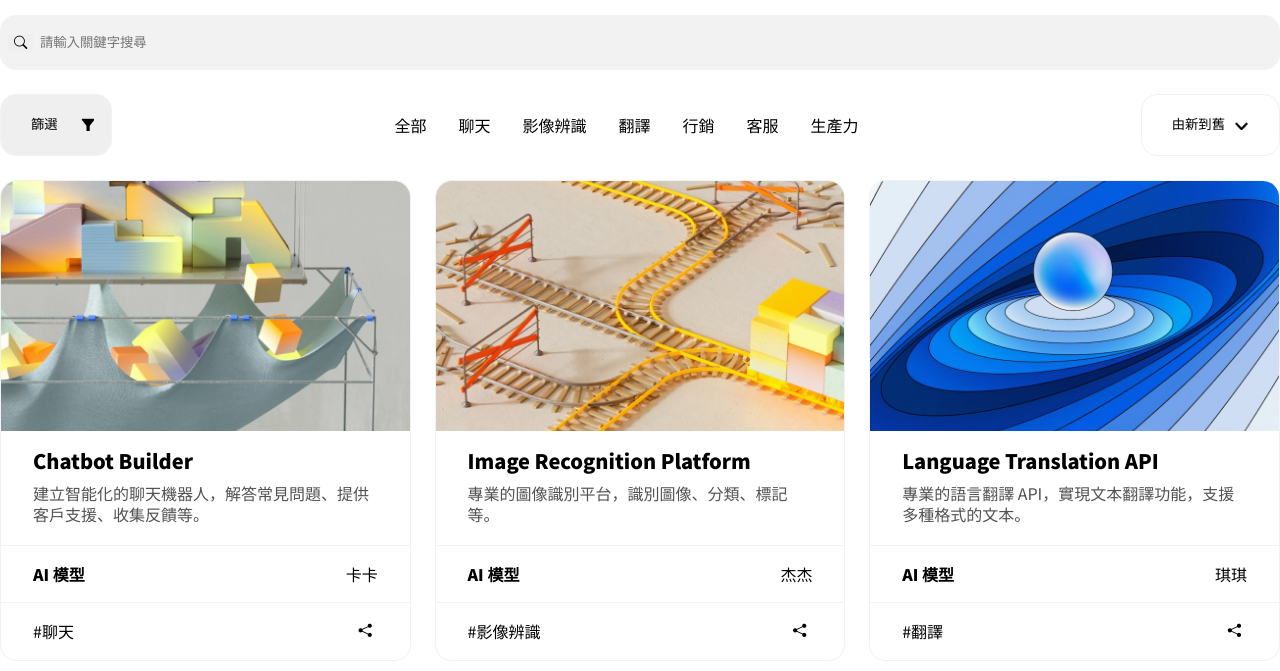
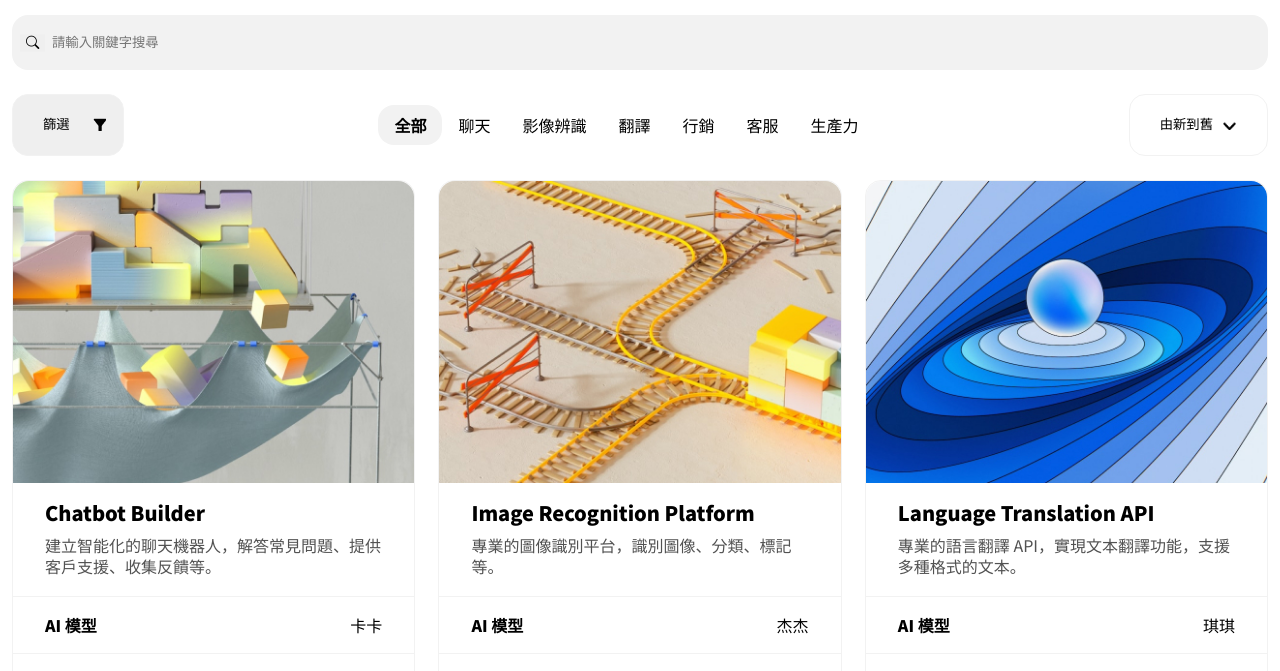
Before and after one commit to yitingwei358/camp_hw1, a plain HTML site: page index.html in a window 1280 px wide. Shown: the part 275-946 px from the top of the page. Drawn offline with nearby package versions, Linux system fonts and the light colour scheme.

Commit message:
版面調整、產品列表改以 list 呈現

```diff
--- a/SCSS/_base.scss
+++ b/SCSS/_base.scss
@@ -111,7 +111,7 @@ a {
 }
 
 .container {
-  padding: 160px 0px;
+  padding: 160px 12px;
   max-width: 1296px;
   margin: 0px auto;
   @media screen and (max-width: 992px) {
--- a/SCSS/_layout.scss
+++ /dev/null
@@ -1,5 +0,0 @@
-//$l-list
-//$l-path
-//.footer
-//SMACSS-盡量不要指定HTML標籤 .l-gird h1 => .l-grid-title
-//OOCSS-樣式與結構分離、容器與內容分離 .grid .btn .header .shdow
--- a/SCSS/_main.scss
+++ b/SCSS/_main.scss
@@ -25,7 +25,7 @@
       padding: 8px 16px;
       line-height: 1.5rem;
       cursor: pointer;
-      &:focus-within {
+      &:focus {
         background-color: $color-lightGray;
         border-radius: $radius-base;
         font-weight: 700;
@@ -92,26 +92,30 @@
   padding-right: 4em;
 }
 
-.product-card {
+.product-list-item {
+  margin-bottom: 24px;
   width: $col-4;
-  margin-bottom: 24px;
-  border: 1px solid #{$color-lightGray};
-  border-radius: $radius-base;
-  display: flex;
-  flex-direction: column;
   @media screen and (max-width: 992px) {
     width: $col-6;
   }
   @media screen and (max-width: 767px) {
     width: 100%;
   }
+}
+
+.product-card {
+  border: 1px solid #{$color-lightGray};
+  border-radius: $radius-base;
+  display: flex;
+  flex-direction: column;
+  height: 100%;
+
   &:hover > .product-card-img > img {
     transform: scale(1.2);
     transition: transform 0.7s;
   }
   &-img {
-    width: 100%;
-    height: 250px;
+    max-width: 100%;
     border-radius: #{$radius-base} #{$radius-base} 0px 0px;
     overflow: hidden;
   }
--- a/SCSS/all.scss
+++ b/SCSS/all.scss
@@ -2,5 +2,4 @@
 @import "variable";
 @import "reset";
 @import "base";
-@import "layout";
 @import "main";
--- a/index.html
+++ b/index.html
@@ -39,7 +39,7 @@
               class="d-flex align-items-center category-list"
               id="categoryList"
             >
-              <li class="category-list-item" tabindex="0">全部</li>
+              <li class="category-list-item" tabindex="0" autofocus>全部</li>
               <li class="category-list-item" tabindex="0">聊天</li>
               <li class="category-list-item" tabindex="0">影像辨識</li>
               <li class="category-list-item" tabindex="0">翻譯</li>
@@ -92,7 +92,9 @@
             </ul>
           </div>
         </div>
-        <div class="row d-flex flex-wrap justify-content-between">
+        <div>
+          <ul class="product-list d-flex flex-wrap justify-content-between">
+            <li class="product-list-item">
               <a href="#" class="product-card">
                 <div class="product-card-img">
                   <img
@@ -111,14 +113,17 @@
                   <h4 class="fw-medium">AI 模型</h4>
                   <span>卡卡</span>
                 </div>
-            <div class="product-card-hashtag d-flex justify-content-between">
+                <div
+                  class="product-card-hashtag d-flex justify-content-between"
+                >
                   <span>#聊天</span>
                   <button class="product-card-shareBtn" type="button">
                     <i class="bi bi-share-fill"></i>
                   </button>
                 </div>
               </a>
-
+            </li>
+            <li class="product-list-item">
               <a href="#" class="product-card">
                 <div class="product-card-img">
                   <img
@@ -135,14 +140,17 @@
                   <h4 class="fw-medium">AI 模型</h4>
                   <span>杰杰</span>
                 </div>
-            <div class="product-card-hashtag d-flex justify-content-between">
+                <div
+                  class="product-card-hashtag d-flex justify-content-between"
+                >
                   <span>#影像辨識</span>
                   <button class="product-card-shareBtn" type="button">
                     <i class="bi bi-share-fill"></i>
                   </button>
                 </div>
               </a>
-
+            </li>
+            <li class="product-list-item">
               <a href="#" class="product-card">
                 <div class="product-card-img">
                   <img
@@ -153,20 +161,25 @@
                 </div>
                 <div class="product-card-description">
                   <h3 class="mb-1 fz-h3 fw-bold">Language Translation API</h3>
-              <p>專業的語言翻譯 API，實現文本翻譯功能，支援多種格式的文本。</p>
+                  <p>
+                    專業的語言翻譯 API，實現文本翻譯功能，支援多種格式的文本。
+                  </p>
                 </div>
                 <div class="product-card-info d-flex justify-content-between">
                   <h4 class="fw-medium">AI 模型</h4>
                   <span>琪琪</span>
                 </div>
-            <div class="product-card-hashtag d-flex justify-content-between">
+                <div
+                  class="product-card-hashtag d-flex justify-content-between"
+                >
                   <span>#翻譯</span>
                   <button class="product-card-shareBtn" type="button">
                     <i class="bi bi-share-fill"></i>
                   </button>
                 </div>
               </a>
-
+            </li>
+            <li class="product-list-item">
               <a href="#" class="product-card">
                 <div class="product-card-img">
                   <img
@@ -185,14 +198,17 @@
                   <h4 class="fw-medium">AI 模型</h4>
                   <span>昊昊</span>
                 </div>
-            <div class="product-card-hashtag d-flex justify-content-between">
+                <div
+                  class="product-card-hashtag d-flex justify-content-between"
+                >
                   <span>#行銷</span>
                   <button class="product-card-shareBtn" type="button">
                     <i class="bi bi-share-fill"></i>
                   </button>
                 </div>
               </a>
-
+            </li>
+            <li class="product-list-item">
               <a href="#" class="product-card">
                 <div class="product-card-img">
                   <img
@@ -209,14 +225,17 @@
                   <h4 class="fw-medium">AI 模型</h4>
                   <span>卡卡</span>
                 </div>
-            <div class="product-card-hashtag d-flex justify-content-between">
+                <div
+                  class="product-card-hashtag d-flex justify-content-between"
+                >
                   <span>#客服</span>
                   <button class="product-card-shareBtn" type="button">
                     <i class="bi bi-share-fill"></i>
                   </button>
                 </div>
               </a>
-
+            </li>
+            <li class="product-list-item">
               <a href="#" class="product-card">
                 <div class="product-card-img">
                   <img
@@ -235,15 +254,20 @@
                   <h4 class="fw-medium">AI 模型</h4>
                   <span>杰杰</span>
                 </div>
-            <div class="product-card-hashtag d-flex justify-content-between">
+                <div
+                  class="product-card-hashtag d-flex justify-content-between"
+                >
                   <span>#生產力</span>
                   <button class="product-card-shareBtn" type="button">
                     <i class="bi bi-share-fill"></i>
                   </button>
                 </div>
               </a>
+            </li>
+          </ul>
         </div>
       </div>
     </section>
+    <script src="./index.js"></script>
   </body>
 </html>
--- /dev/null
+++ b/index.js
@@ -0,0 +1,5 @@
+// 获取 li 元素列表
+const categoryItems = document.querySelectorAll(".category-list-item");
+
+// 将焦点设置到“聊天”这个 li 元素上
+categoryItems[0].focus();
```
Also changed, not shown: css/all.css. Lines whose indentation alone changed are shown as unchanged.
